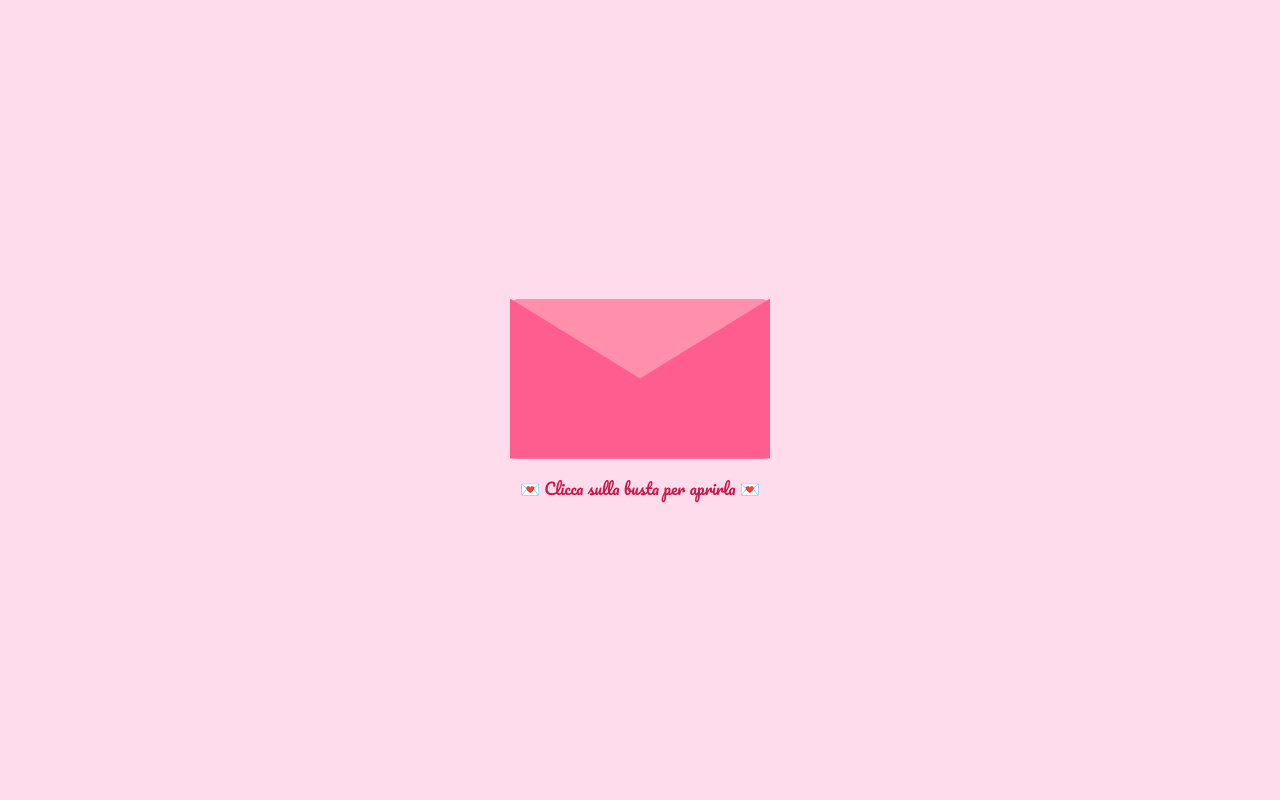
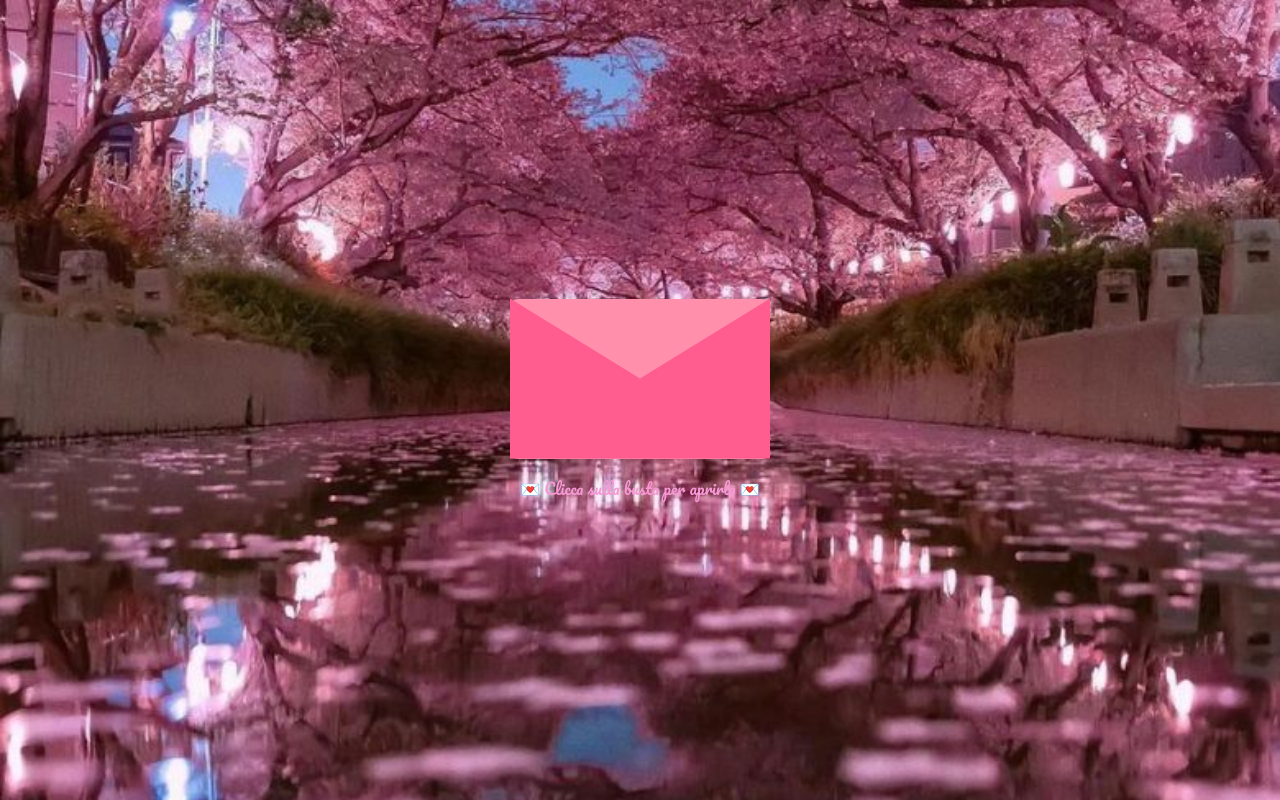
Before and after one commit to Sethyt21/date-invitation, a plain HTML site: page index.html in a window 1280 px wide. Drawn offline with nearby package versions, Linux system fonts and the light colour scheme.

Commit message:
Restore original index.html content
Restored the original content of index.html after it was removed.

```diff
--- a/index.html
+++ b/index.html
@@ -14,7 +14,6 @@
       background-image: url('Mitsuike-Park-Yokohama-and-Cherry-Blossom-Trees-to-Visit.jpg');
       background-size: cover;
       background-position: center;
-      background: rgba(255, 214, 232, 0.85);
       margin: 0;
       font-family: 'Segoe UI', sans-serif;
       display: flex;
@@ -55,7 +54,7 @@
     .click-text {
       margin-top: 15px;
       font-weight: bold;
-      color: #c9184a;
+      color: #f598d3;
     }
 
     /* Letter */
```
